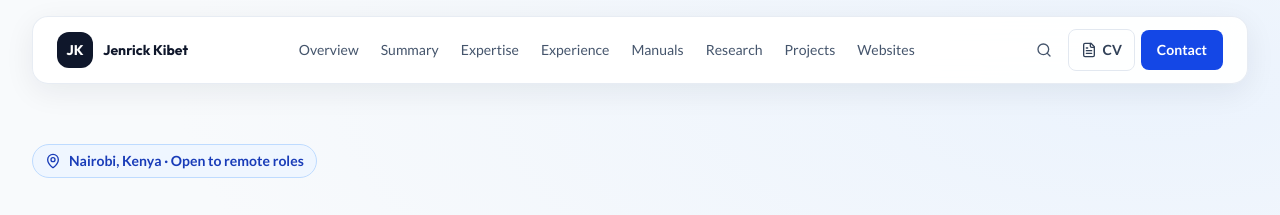
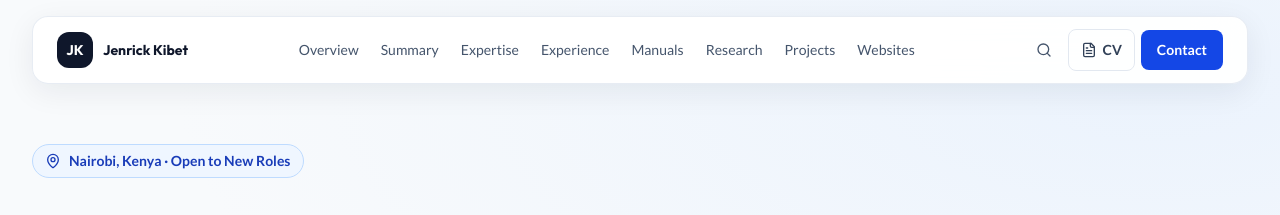
Before and after one commit to kibetKwambai/Jenrick-Kibet-Kwambai, a React (Vite) app: page / in a window 1280 px wide. Shown: the top 215 px of the page. Built offline with nearby package versions, Linux system fonts and the light colour scheme.

Commit message:
Update role availability status

```diff
--- a/src/components/Hero.tsx
+++ b/src/components/Hero.tsx
@@ -30,7 +30,7 @@ export const Hero: React.FC<HeroProps> = ({ onOpenContact, onOpenResume }) => {
   return (
     <section id="overview" className="pt-28 sm:pt-36 pb-12 sm:pb-16 px-4 sm:px-6 lg:px-8 max-w-[102.4rem] mx-auto">
       <div className="space-y-7">
-        <span className="inline-flex items-center gap-2 rounded-full border border-blue-200 bg-blue-50 px-3 py-1.5 text-sm font-semibold text-blue-800"><MapPin className="h-4 w-4" aria-hidden="true" />Nairobi, Kenya · Open to remote roles</span>
+        <span className="inline-flex items-center gap-2 rounded-full border border-blue-200 bg-blue-50 px-3 py-1.5 text-sm font-semibold text-blue-800"><MapPin className="h-4 w-4" aria-hidden="true" />Nairobi, Kenya · Open to New Roles</span>
 
         {/* Executive Headline in Outfit font */}
         <div className="space-y-3">
```
